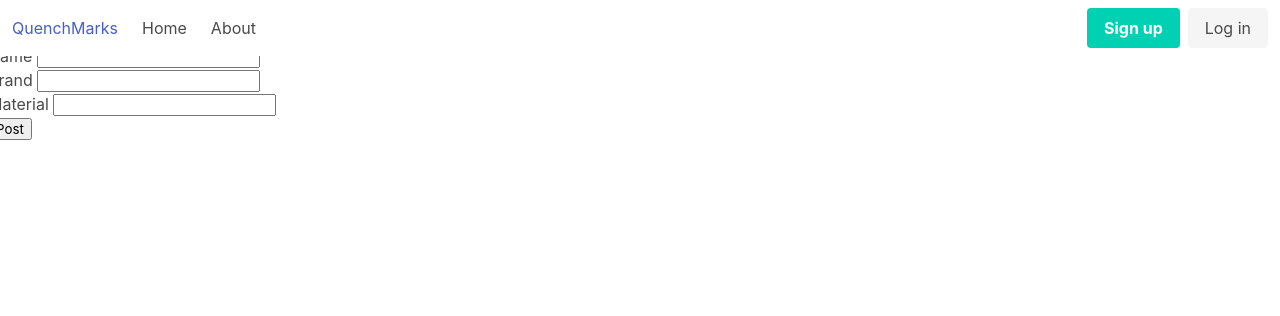
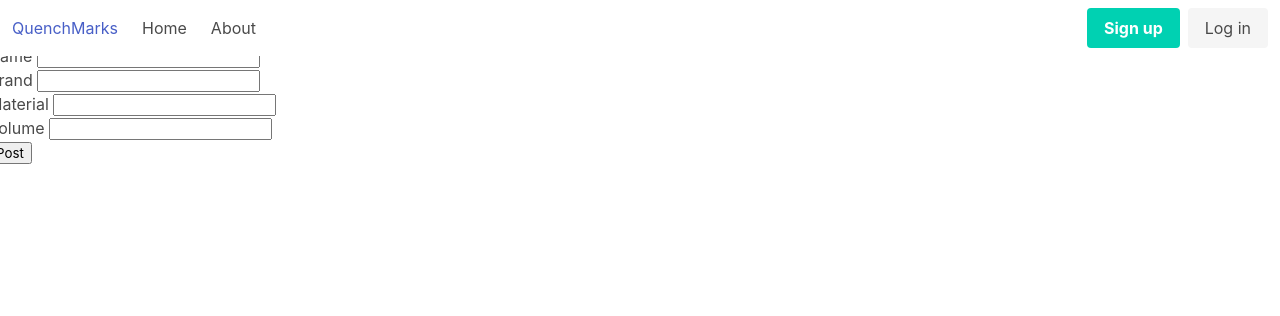
Before and after one commit to seraficaj/QuenchMarks, a Flask app: template QuenchMarks/templates/create_bottle.html in a window 1280 px wide. Shown: the top 316 px of the page. Run offline with Flask 2, Linux system fonts and the light colour scheme; the template is opened without the code that fills it: values that come from a table or form of the project are taken from there, others are empty.

Commit message:
form renders on create bottle page

```diff
--- a/QuenchMarks/bottles/forms.py
+++ b/QuenchMarks/bottles/forms.py
@@ -7,4 +7,5 @@
     name = StringField("Name", validators=[DataRequired()])
     brand = StringField("Brand", validators=[DataRequired()])
     material = StringField("Material", validators=[DataRequired()])
+    volume = StringField("Volume", validators=[DataRequired()])
     submit = SubmitField("Post")
--- a/QuenchMarks/templates/create_bottle.html
+++ b/QuenchMarks/templates/create_bottle.html
@@ -14,7 +14,11 @@
     <div>
         {{form.material.label}}
         {{form.material}}
-      </div>
+    </div>
+    <div>
+      {{form.volume.label}}
+      {{form.volume}}
+  </div>
     <div>{{form.submit}}</div>
   </form>
 </div>
```
Also changed, not shown: QuenchMarks/bottles/views.py (+5 -2 lines).
